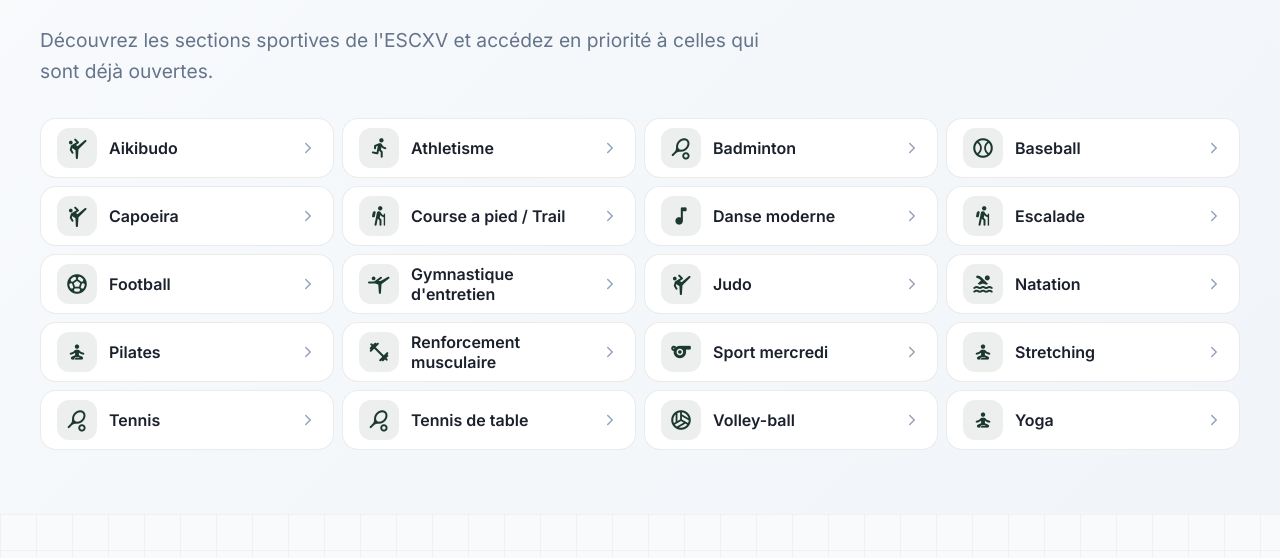
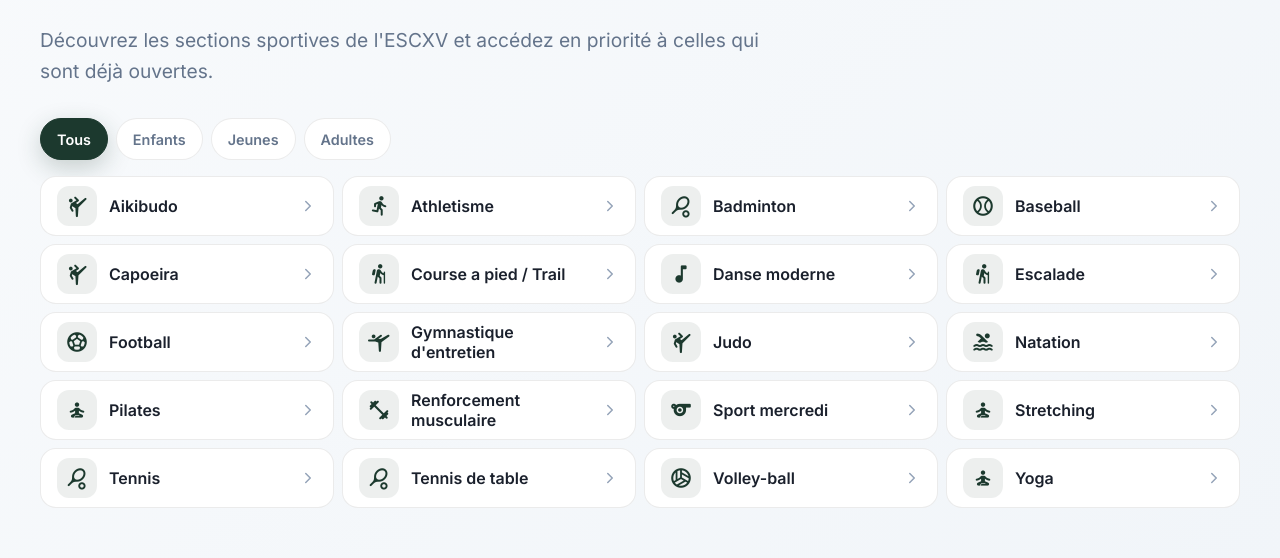
Before and after one commit to jeremiekunkela/escxv-site, a Next.js app: page / in a window 1280 px wide. Shown: the part 1207-1765 px from the top of the page. Built offline with nearby package versions, Linux system fonts and the light colour scheme.

Commit message:
feat: ajouter le filtre par age des activites

```diff
--- a/src/features/activities/components/ActivityDirectory/ActivityDirectory.module.css
+++ b/src/features/activities/components/ActivityDirectory/ActivityDirectory.module.css
@@ -1,3 +1,46 @@
+.directory {
+  display: grid;
+  gap: var(--space-md);
+}
+
+.filters {
+  display: flex;
+  flex-wrap: wrap;
+  gap: var(--space-xs);
+}
+
+.filterButton {
+  min-height: 42px;
+  border: 1px solid var(--color-border);
+  border-radius: var(--radius-pill);
+  background: var(--color-surface-raised);
+  color: var(--color-text-secondary);
+  padding: 0 var(--space-md);
+  cursor: pointer;
+  font-family: inherit;
+  font-size: var(--font-size-sm);
+  font-weight: var(--font-weight-semibold);
+  transition:
+    border-color var(--transition-standard),
+    background var(--transition-standard),
+    color var(--transition-standard),
+    box-shadow var(--transition-standard),
+    transform var(--transition-standard);
+}
+
+.filterButton:hover {
+  transform: translateY(-2px);
+  border-color: var(--color-border-strong);
+  color: var(--color-brand);
+}
+
+.filterButtonActive {
+  border-color: var(--color-brand);
+  background: var(--color-brand);
+  color: var(--color-text-inverse);
+  box-shadow: 0 8px 24px rgba(var(--color-brand-rgb), 0.22);
+}
+
 .tiles {
   display: grid;
   grid-template-columns: repeat(auto-fill, minmax(240px, 1fr));
--- a/src/features/activities/components/ActivityDirectory/ActivityDirectory.tsx
+++ b/src/features/activities/components/ActivityDirectory/ActivityDirectory.tsx
@@ -1,23 +1,71 @@
+"use client";
+
+import { useState } from "react";
 import { ActivityTile } from "@/features/activities/components/ActivityTile/ActivityTile";
-import type { Activity } from "@/features/activities/types/activity";
+import type {
+  Activity,
+  ActivityPublic,
+} from "@/features/activities/types/activity";
 import styles from "./ActivityDirectory.module.css";
 
 type ActivityDirectoryProps = {
   activities: Activity[];
 };
 
+type ActivityPublicFilter = ActivityPublic | "all";
+
+const publicFilterOptions = [
+  { value: "all", label: "Tous" },
+  { value: "enfants", label: "Enfants" },
+  { value: "adolescents", label: "Jeunes" },
+  { value: "adultes", label: "Adultes" },
+] satisfies { value: ActivityPublicFilter; label: string }[];
+
 const byTitle = (left: Activity, right: Activity) =>
   left.title.localeCompare(right.title, "fr");
 
-/** Repertoire a plat : toutes les activites visibles d'un seul coup d'oeil. */
+/** Répertoire à plat : toutes les activités visibles d'un seul coup d'oeil. */
 export function ActivityDirectory({ activities }: ActivityDirectoryProps) {
+  const [activePublic, setActivePublic] = useState<ActivityPublicFilter>("all");
+  const sortedActivities = activities.toSorted(byTitle);
+  const filteredActivities =
+    activePublic === "all"
+      ? sortedActivities
+      : sortedActivities.filter((activity) =>
+          activity.publics.includes(activePublic),
+        );
+
   return (
+    <div className={styles.directory}>
+      <div className={styles.filters} aria-label="Filtrer par âge">
+        {publicFilterOptions.map((filterOption) => {
+          const isActive = activePublic === filterOption.value;
+
+          return (
+            <button
+              key={filterOption.value}
+              type="button"
+              aria-pressed={isActive}
+              className={
+                isActive
+                  ? `${styles.filterButton} ${styles.filterButtonActive}`
+                  : styles.filterButton
+              }
+              onClick={() => setActivePublic(filterOption.value)}
+            >
+              {filterOption.label}
+            </button>
+          );
+        })}
+      </div>
+
       <ul className={styles.tiles}>
-      {activities.toSorted(byTitle).map((activity) => (
+        {filteredActivities.map((activity) => (
           <li key={activity.slug}>
             <ActivityTile activity={activity} />
           </li>
         ))}
       </ul>
+    </div>
   );
 }
```
Lines whose indentation alone changed are shown as unchanged.
